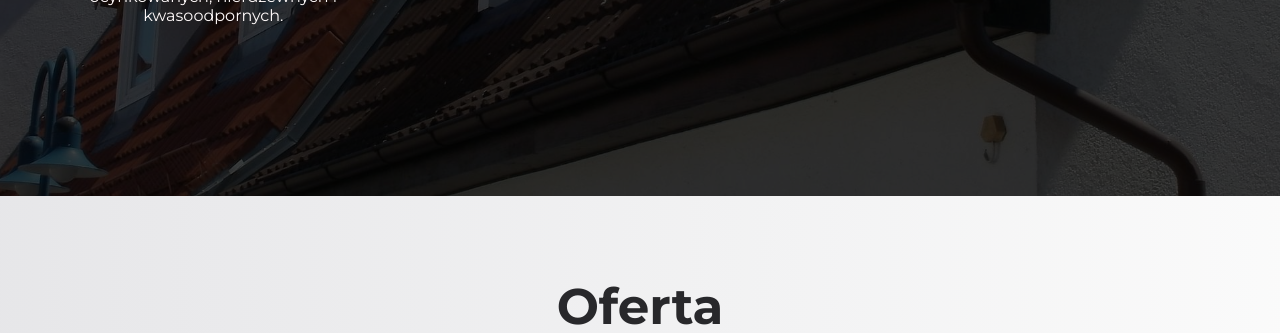
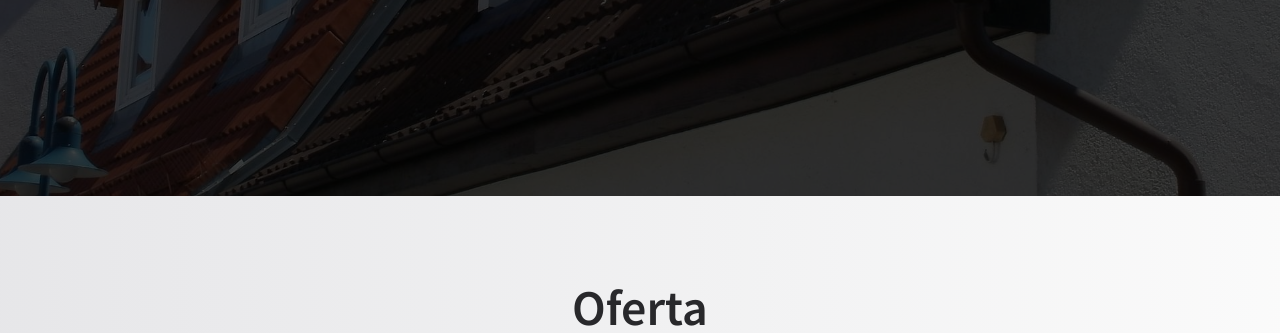
Before and after one commit to kimi1723/Bertillo, a website: page index.html in a window 1280 px wide. Shown: the part 767-1100 px from the top of the page. Drawn offline with Linux system fonts and the light colour scheme.

Commit message:
font change

```diff
--- a/index.html
+++ b/index.html
@@ -19,7 +19,7 @@
     <!-- Style -->
 <link rel="preconnect" href="https://fonts.googleapis.com">
 <link rel="preconnect" href="https://fonts.gstatic.com" crossorigin>
-<link href="https://fonts.googleapis.com/css2?family=Cinzel:wght@700&family=Montserrat:wght@400;700&display=swap"
+<link href="https://fonts.googleapis.com/css2?family=Cinzel:wght@700&family=Source+Sans+Pro:wght@300;600&display=swap"
     rel="stylesheet">
 <link rel="stylesheet" href="/dist/css/main.min.css">
 <!-- Ikony -->
--- a/src/sass/_styles.scss
+++ b/src/sass/_styles.scss
@@ -7,7 +7,7 @@ html {
 }
 
 body {
-	font-family: 'Montserrat', sans-serif;
+	font-family: 'Source Sans Pro', sans-serif;
 }
 
 // Nawigacja
```
Also changed, not shown: dist/css/main.min.css, 1 other file.
